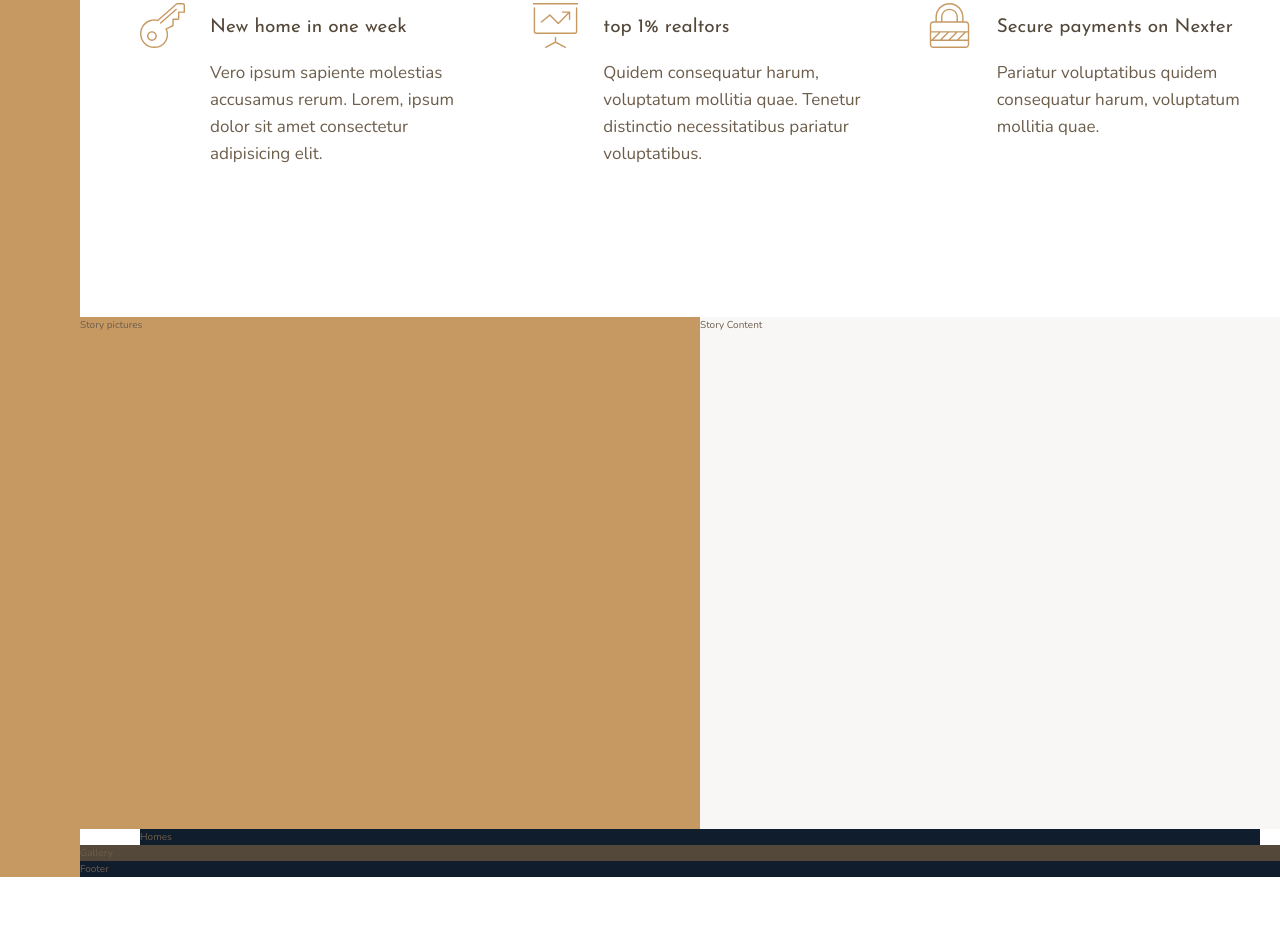
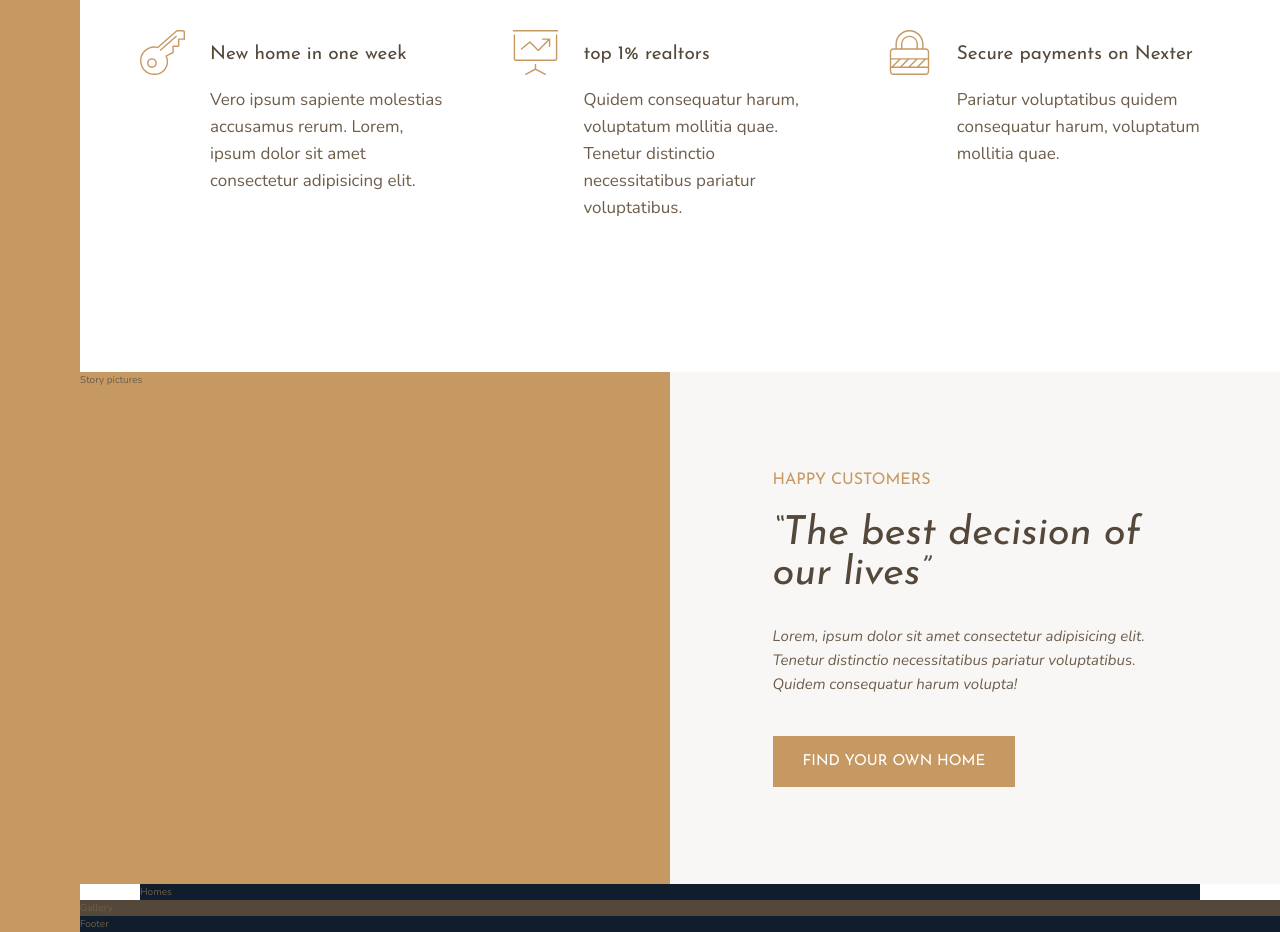
Before and after one commit to Simbaxo/Nexter, a website: page index.html in a window 1280 px wide. Shown: the part 991-1923 px from the top of the page. Before the commit the page ends 1868 px from the top, so only its background shows below. Drawn offline with nearby package versions, Linux system fonts and the light colour scheme.

Commit message:
Story Section

```diff
--- a/index.html
+++ b/index.html
@@ -79,7 +79,10 @@
         </div>
 
         <div class="story__content">
-            Story Content
+            <h3 class="heading-3 mb-sm">Happy Customers</h3>
+            <h2 class="heading-2 heading-2--dark mb-md">&ldquo;The best decision of our lives&rdquo;</h2>
+            <p class="story__text">Lorem, ipsum dolor sit amet consectetur adipisicing elit. Tenetur distinctio necessitatibus pariatur voluptatibus. Quidem consequatur harum volupta!</p>
+            <button class="btn">Find your own home</button>
         </div>
 
         <section class="homes">
--- a/sass/_story.scss
+++ b/sass/_story.scss
@@ -7,5 +7,24 @@
   &__content {
     background-color: $color-grey-light-1;
     grid-column: col-start 5 / full-end;
+
+    padding: 6rem 8vw;
+
+    display: flex;
+    flex-direction: column;
+    justify-content: center;
+    align-items: flex-start;
+
+    /*
+    display: grid;
+    align-content: center;
+    justify-items: start;
+    */
+  }
+
+  &__text {
+    font-size: 1.5rem;
+    font-style: italic;
+    margin-bottom: 4rem;
   }
 }
--- a/sass/_typography.scss
+++ b/sass/_typography.scss
@@ -9,10 +9,19 @@
 
 .heading-2 {
   @extend %heading;
+  font-size: 4rem;
+  font-style: italic;
+  line-height: 1;
+
+  &--light { color: $color-grey-light-1 }
+  &--dark { color: $color-grey-dark-1 }
 }
 
 .heading-3 {
   @extend %heading;
+  font-size: 1.6rem;
+  color: $color-primary;
+  text-transform: uppercase;
 }
 
 .heading-4 {
@@ -22,3 +31,25 @@
   &--light { color: $color-grey-light-1 }
   &--dark { color: $color-grey-dark-1 }
 }
+
+.btn {
+  background-color: $color-primary;
+  color: #fff;
+  border: none;
+  border-radius: 0;
+  font-family: $font-display;
+  font-size: 1.5rem;
+  text-transform: uppercase;
+  padding: 1.8rem 3rem;
+  cursor: pointer;
+  transition: all .2s;
+
+  &:hover {
+    background-color: $color-primary-dark;
+  }
+}
+
+.mb-sm { margin-bottom: 2rem; }
+.mb-md { margin-bottom: 3rem; }
+.mb-lg { margin-bottom: 4rem; }
+.mb-hg { margin-bottom: 8rem; }
```
Also changed, not shown: css/style.css.
